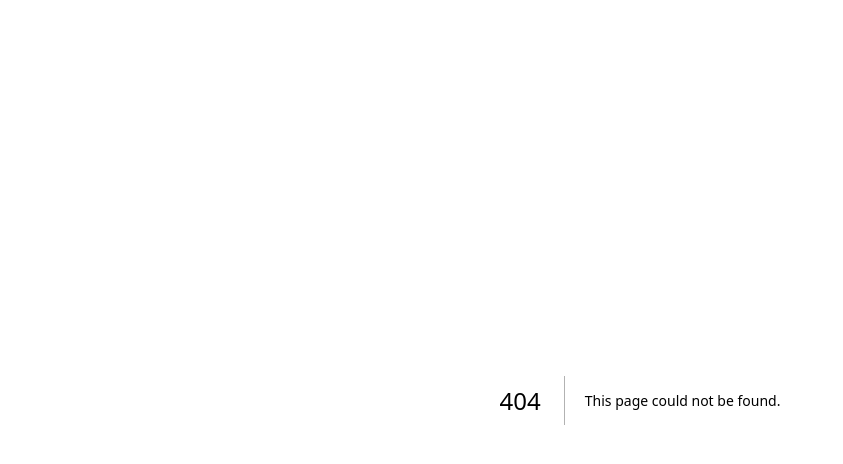
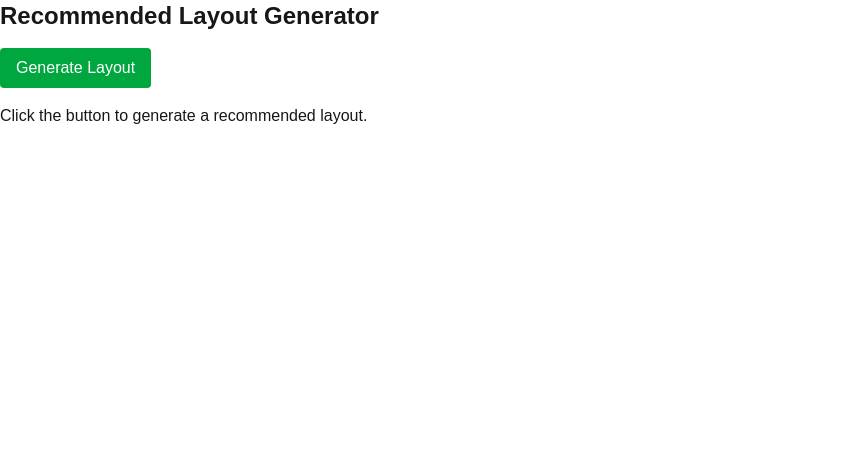
Before and after one commit to chae-chae/Rim-base-design, a Next.js app: page /recommended-layout in a window 1280 px wide. Before the commit this address had no page. Shown: the top 464 px of the page, without its empty margins (0-843 px from the left). Built offline with nearby package versions, Linux system fonts and the light colour scheme.

Commit message:
add recommand

```diff
--- /dev/null
+++ b/app/recommended-layout/page.tsx
@@ -0,0 +1,42 @@
+// app/recommended-layout/page.tsx
+"use client";
+
+import { useState } from "react";
+import RecommendedLayoutDisplay from "../../components/RecommendedLayoutDisplay";
+
+export default function RecommendedLayoutPage() {
+  const [layoutData, setLayoutData] = useState<string | null>(null);
+  const [loading, setLoading] = useState(false);
+
+  const generateLayout = async () => {
+    setLoading(true);
+    // 더미 데이터 요청: 실제로는 사용자의 모듈 데이터 등을 함께 보내야 합니다.
+    const response = await fetch("/api/recommend", {
+      method: "POST",
+      headers: {
+        "Content-Type": "application/json",
+      },
+      body: JSON.stringify({ modules: [] }), // 추후 모듈 데이터를 보내도록 수정
+    });
+    const data = await response.json();
+    setLayoutData(data.layout);
+    setLoading(false);
+  };
+
+  return (
+    <div>
+      <h2 className="text-2xl font-bold mb-4">Recommended Layout Generator</h2>
+      <button
+        onClick={generateLayout}
+        className="bg-green-600 text-white px-4 py-2 rounded mb-4"
+      >
+        {loading ? "Generating..." : "Generate Layout"}
+      </button>
+      {layoutData ? (
+        <RecommendedLayoutDisplay layout={layoutData} />
+      ) : (
+        <p>Click the button to generate a recommended layout.</p>
+      )}
+    </div>
+  );
+}
--- /dev/null
+++ b/components/RecommendedLayoutDisplay.tsx
@@ -0,0 +1,15 @@
+// components/RecommendedLayoutDisplay.tsx
+interface RecommendedLayoutDisplayProps {
+  layout: string;
+}
+
+export default function RecommendedLayoutDisplay({
+  layout,
+}: RecommendedLayoutDisplayProps) {
+  return (
+    <div className="p-4 border rounded shadow-md whitespace-pre-line">
+      <h3 className="font-bold mb-2">Recommended Layout:</h3>
+      <p>{layout}</p>
+    </div>
+  );
+}
```
